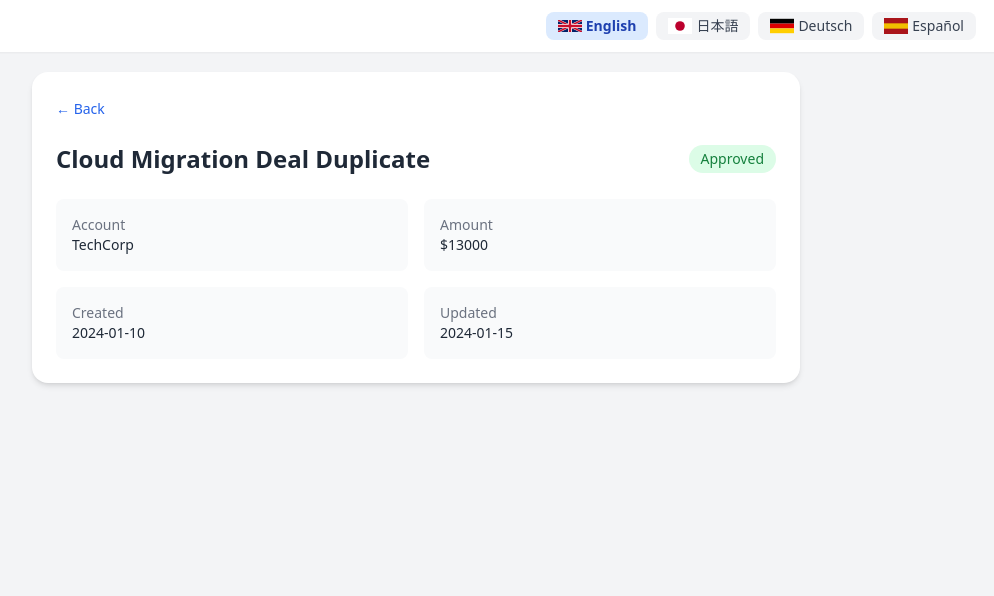
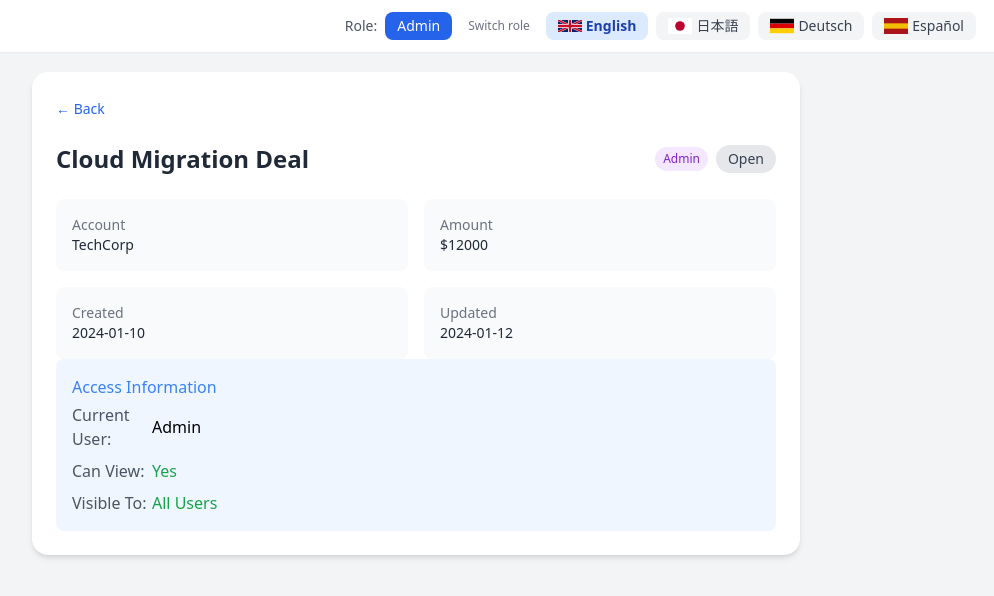
Before and after one commit to marijayellow/dealManagementDashboard, a Vue app: page /deal/1 in a window 1280 px wide. Shown: the top 596 px of the page, without its empty margins (224-1218 px from the left). Built offline with nearby package versions, Linux system fonts and the light colour scheme.

Commit message:
meeting adjustments

```diff
--- a/src/components/DealTable.vue
+++ b/src/components/DealTable.vue
@@ -58,7 +58,7 @@
               class="px-2 py-1 text-xs rounded-full"
               :class="statusClass(deal.status)"
             >
-              {{ deal.status }}
+              {{ $t(deal.status.toLowerCase()) }}
             </span>
           </td>
 
--- a/src/components/Header.vue
+++ b/src/components/Header.vue
@@ -1,12 +1,36 @@
 <script setup>
 import LanguageSwitcher from "./LanguageSwitcher.vue";
+import { useUserStore } from "../stores/userStore";
+
+const userStore = useUserStore();
+
+function switchRole() {
+  userStore.role = userStore.role === 'Admin' ? 'Partner' : 'Admin';
+}
 </script>
 
 <template>
   <header class="fixed top-0 left-0 w-full bg-white shadow-sm z-50">
     <div class="max-w-6xl mx-auto px-4 py-3 flex justify-between items-center">
       <div class="font-semibold text-gray-700 text-sm md:text-base"></div>
-      <LanguageSwitcher />
+
+      <div class="flex items-center gap-4">
+        <!-- Role Switcher -->
+        <div class="flex items-center gap-2">
+          <span class="text-sm text-gray-600">Role:</span>
+          <button
+            @click="switchRole"
+            class="px-3 py-1 text-sm rounded-lg bg-blue-600 text-white hover:bg-blue-700 transition-colors"
+          >
+            {{ userStore.role }}
+          </button>
+          <span class="text-xs text-gray-500 ml-2">
+            Switch role
+          </span>
+        </div>
+
+        <LanguageSwitcher />
+      </div>
     </div>
   </header>
 </template>
--- a/src/components/TableFilters.vue
+++ b/src/components/TableFilters.vue
@@ -66,7 +66,7 @@
             v-model="localStatuses"
             class="accent-blue-500"
           />
-          Open
+          {{ $t("open") }}
         </label>
 
         <label class="flex items-center gap-1">
@@ -76,7 +76,7 @@
             v-model="localStatuses"
             class="accent-green-500"
           />
-          Approved
+          {{ $t("approved") }}
         </label>
 
         <label class="flex items-center gap-1">
@@ -86,7 +86,7 @@
             v-model="localStatuses"
             class="accent-red-500"
           />
-          Rejected
+          {{ $t("rejected") }}
         </label>
       </div>
     </div>
@@ -101,13 +101,13 @@
         <input
           type="number"
           v-model="localMin"
-          placeholder="Min"
+          :placeholder="$t('min')"
           class="border rounded px-2 py-1 w-full md:w-20 focus:outline-none focus:ring-1 focus:ring-blue-400"
         />
         <input
           type="number"
           v-model="localMax"
-          placeholder="Max"
+          :placeholder="$t('max')"
           class="border rounded px-2 py-1 w-full md:w-20 focus:outline-none focus:ring-1 focus:ring-blue-400"
         />
       </div>
--- a/src/i18n.js
+++ b/src/i18n.js
@@ -16,6 +16,11 @@
     updated: "Updated",
     description: "Description",
     loading: "Loading...",
+    open: "Open",
+    approved: "Approved",
+    rejected: "Rejected",
+    min: "Min",
+    max: "Max",
   },
   ja: {
     dashboardTitle: "ディールダッシュボード",
@@ -32,6 +37,11 @@
     updated: "更新日",
     description: "説明",
     loading: "読み込み中...",
+    open: "未処理",
+    approved: "承認済み",
+    rejected: "却下",
+    min: "最小",
+    max: "最大",
   },
   de: {
     dashboardTitle: "Deal-Dashboard",
@@ -48,6 +58,11 @@
     updated: "Aktualisiert",
     description: "Beschreibung",
     loading: "Wird geladen...",
+    open: "Offen",
+    approved: "Genehmigt",
+    rejected: "Abgelehnt",
+    min: "Min",
+    max: "Max",
   },
   es: {
     dashboardTitle: "Panel de Tratos",
@@ -64,6 +79,11 @@
     updated: "Actualizado",
     description: "Descripción",
     loading: "Cargando...",
+    open: "Abierto",
+    approved: "Aprobado",
+    rejected: "Rechazado",
+    min: "Mín",
+    max: "Máx",
   },
 };
 
--- a/src/pages/DealDetails.vue
+++ b/src/pages/DealDetails.vue
@@ -1,8 +1,9 @@
 <script setup>
-import { ref, onMounted } from "vue";
+import { ref, onMounted, watch } from "vue";
 import { useRoute, useRouter } from "vue-router";
 import { useDealsStore } from "../stores/dealsStore";
 import { useUserStore } from "../stores/userStore";
+import { getDealById } from "../services/dealService";
 
 const route = useRoute();
 const router = useRouter();
@@ -18,16 +19,8 @@
 
 onMounted(async () => {
   try {
-    if (!store.deals.length) {
-      await store.loadDeals();
-    }
-
-    const found = store.deals.find((d) => String(d.id) === String(dealId));
-
-    if (!found) {
-      error.value = "notFound";
-      return;
-    }
+    // Fetch deal directly by ID using new endpoint
+    const found = await getDealById(dealId);
 
     // Role check
     if (!userStore.canViewDeal(found.id)) {
@@ -37,9 +30,25 @@
 
     deal.value = found;
   } catch (e) {
+    if (e.message.includes("not found")) {
+      error.value = "notFound";
+    } else {
       error.value = "error";
+    }
   } finally {
     loading.value = false;
+  }
+});
+
+// Watch for role changes and re-check access
+watch(() => userStore.role, async () => {
+  if (deal.value) {
+    // Re-check access when role changes
+    if (!userStore.canViewDeal(deal.value.id)) {
+      error.value = "noAccess";
+    } else {
+      error.value = null; // Clear access error if now has access
+    }
   }
 });
 
@@ -94,12 +103,21 @@
             {{ deal.name }}
           </h1>
 
+          <!-- Role Tag -->
+          <div class="flex items-center gap-2">
+            <span
+              class="px-2 py-1 text-xs rounded-full bg-purple-100 text-purple-700"
+            >
+              {{ userStore.role }}
+            </span>
+
             <span
               class="px-3 py-1 text-sm rounded-full"
               :class="statusClass(deal.status)"
             >
-            {{ deal.status }}
+              {{ $t(deal.status.toLowerCase()) }}
             </span>
+          </div>
         </div>
 
         <!-- INFO GRID -->
@@ -125,6 +143,28 @@
           </div>
         </div>
 
+        <!-- ACCESS INFO -->
+        <div class="bg-blue-50 p-4 rounded-lg">
+          <p class="text-blue-500 mb-1 font-medium">Access Information</p>
+          <div class="space-y-2">
+            <div class="flex items-center">
+              <span class="text-gray-600 w-20">Current User:</span>
+              <span class="font-medium">{{ userStore.role }}</span>
+            </div>
+            <div class="flex items-center">
+              <span class="text-gray-600 w-20">Can View:</span>
+              <span class="font-medium text-green-600">Yes</span>
+            </div>
+            <div class="flex items-center">
+              <span class="text-gray-600 w-20">Visible To:</span>
+              <span class="font-medium">
+                <span v-if="userStore.role === 'Admin'" class="text-green-600">All Users</span>
+                <span v-else class="text-blue-600">Admin + Partners (IDs: {{ userStore.assignedDealIds.join(', ') }})</span>
+              </span>
+            </div>
+          </div>
+        </div>
+
         <!-- DESCRIPTION -->
         <div v-if="deal.description" class="mt-6 bg-gray-50 p-4 rounded-lg">
           <p class="text-gray-500 mb-1">{{ $t("description") }}</p>
--- a/src/services/dealService.js
+++ b/src/services/dealService.js
@@ -59,6 +59,22 @@
 }
 
 /**
+ * Get a single deal by ID
+ * Simulates API endpoint for fetching individual deal details
+ */
+export async function getDealById(id) {
+  await delay(300); // Simulate network delay
+
+  const deal = dealsData.find(d => String(d.id) === String(id));
+
+  if (!deal) {
+    throw new Error(`Deal with ID ${id} not found`);
+  }
+
+  return deal;
+}
+
+/**
  * Merge existing deals with new deals and deduplicate
  * Useful for pagination and data refresh
  */
```
Lines whose indentation alone changed are shown as unchanged.
